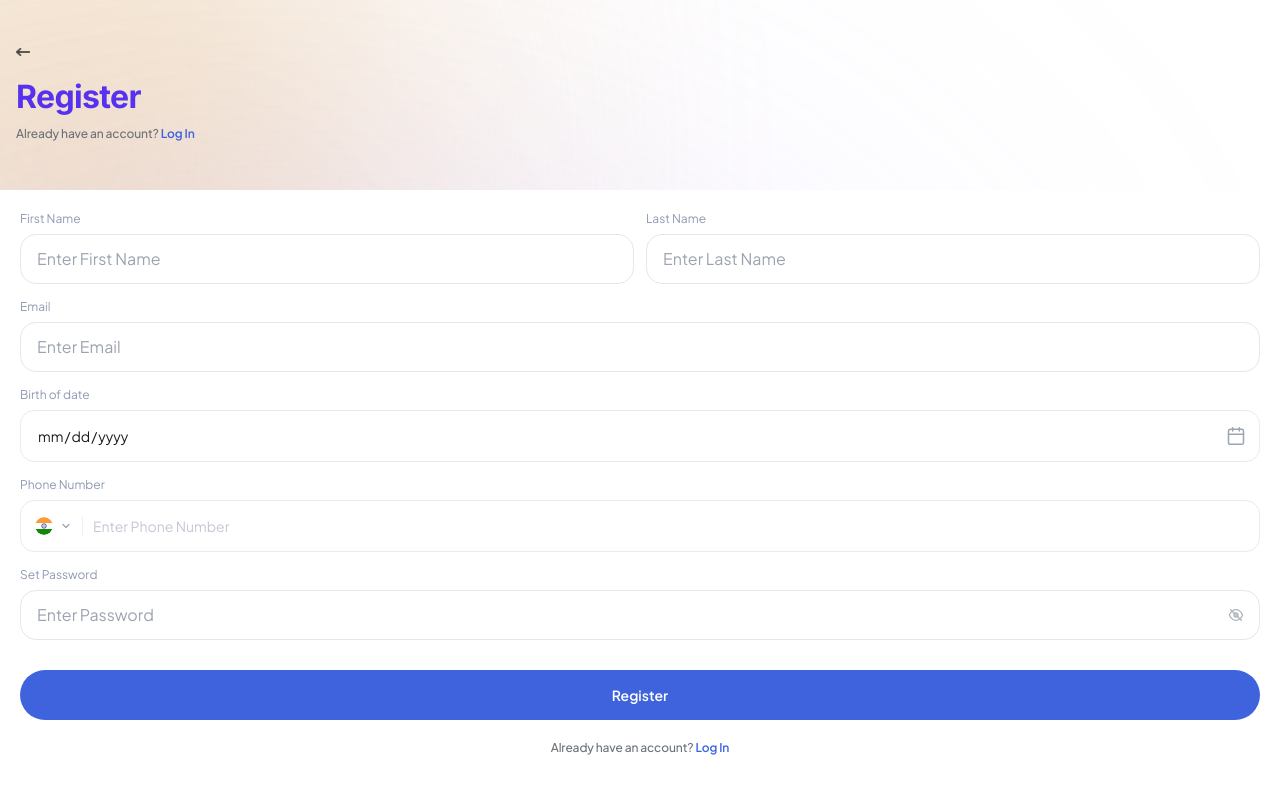
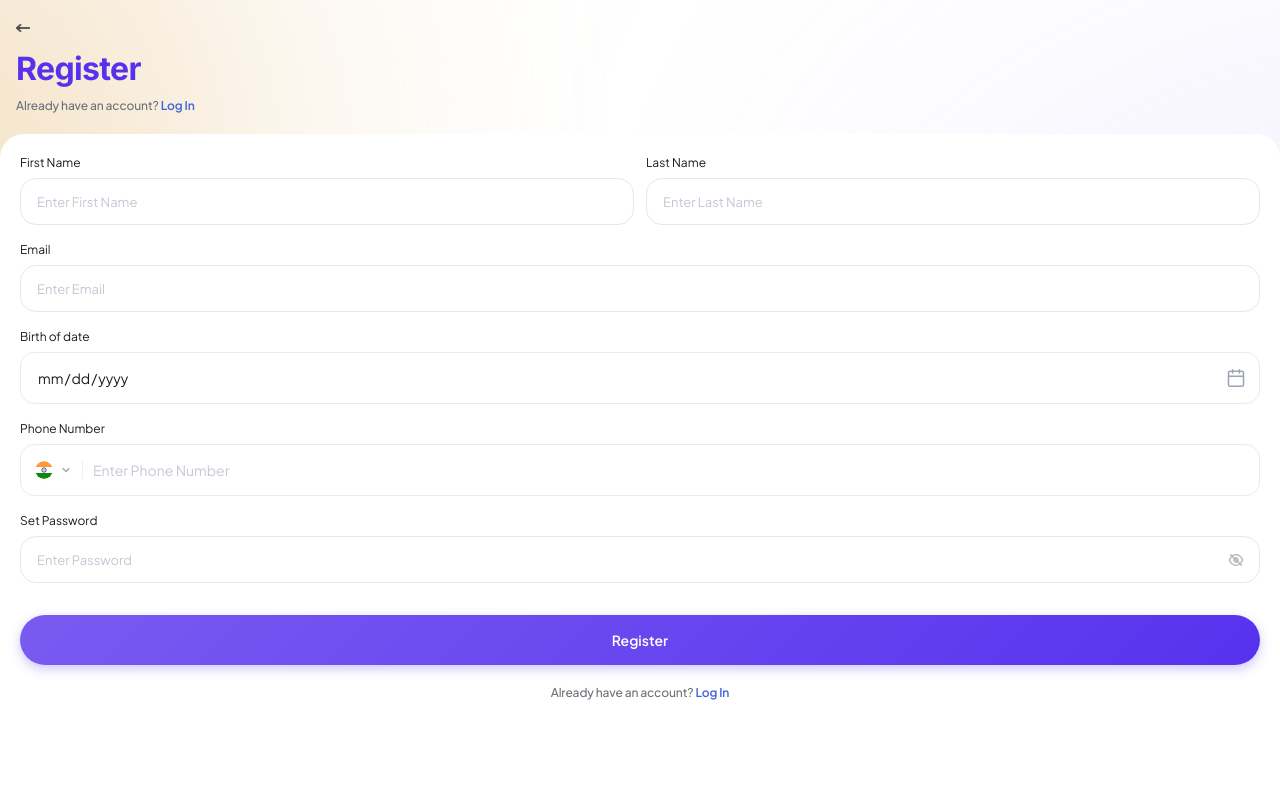
Before and after one commit to shreeram-kaudare-tc/student-kare, an Angular app in the folder student-kare-fe/: page /register in a window 1280 px wide. Shown: the top 794 px of the page. Built offline with nearby package versions, Linux system fonts and the light colour scheme.

Commit message:
ragistaer done

```diff
--- a/student-kare-fe/src/app/components/auth-layout1/auth-layout1.html
+++ b/student-kare-fe/src/app/components/auth-layout1/auth-layout1.html
@@ -2,13 +2,13 @@
 
     <!-- Blur BG (fixed, won't scroll) -->
     <div class="fixed inset-0 z-0 pointer-events-none">
-        <div class="absolute w-[582px] h-[582px] top-[-135px] left-[-223px] bg-[#EBC894]/80 rounded-full blur-[180px]"></div>
-        <div class="absolute w-[934px] h-[934px] top-[405px] left-[-200px] bg-[#B49EF4]/80 rounded-full blur-[250px]"></div>
+        <div class="absolute w-[120vw] h-[120vw] max-w-[582px] max-h-[582px] top-[-15%] left-[-30%] bg-[#EBC894]/80 rounded-full blur-[180px]"></div>
+        <div class="absolute w-[150vw] h-[150vw] max-w-[934px] max-h-[934px] top-[50%] right-[-40%] bg-[#B49EF4]/80 rounded-full blur-[250px]"></div>
     </div>
 
     <!-- Scrollable Content -->
     <div class="relative z-10 h-full overflow-y-auto">
-        <div class="flex items-center justify-center min-h-[100dvh] py-6">
+        <div class="flex items-center justify-center min-h-[100dvh] py-4">
             <ng-content></ng-content>
         </div>
     </div>
--- a/student-kare-fe/src/app/components/button/button.ts
+++ b/student-kare-fe/src/app/components/button/button.ts
@@ -26,7 +26,7 @@ export class Button {
     };
 
     const variants: Record<string, string> = {
-      primary: 'bg-[#3E63DD] text-white hover:bg-blue-700',
+      primary: 'btn-primary-gradient text-white',
       secondary: 'bg-[#22C55E] text-white hover:bg-green-600',
       outline: 'bg-white text-[#3E63DD] border border-[#3E63DD] hover:bg-blue-50',
       ghost: 'text-[#3E63DD] hover:bg-blue-50',
--- a/student-kare-fe/src/app/components/input-field/input-field.html
+++ b/student-kare-fe/src/app/components/input-field/input-field.html
@@ -6,7 +6,7 @@
     @if (icon) {
     <span class="absolute left-3 text-gray-400 text-lg">{{ icon }}</span>
     }
-    <input [type]="inputType" [placeholder]="placeholder" [value]="value" [disabled]="disabled" (input)="onInput($event)" (blur)="onBlur()" [class]="'w-full border rounded-2xl py-3 pr-4 text-gray-800 bg-white focus:outline-none focus:ring-2 focus:ring-orange-400 transition ' + (icon ? 'pl-10' : 'pl-4') + (error ? ' border-red-400' : ' border-gray-200')" />
+    <input [type]="inputType" [placeholder]="placeholder" [value]="value" [disabled]="disabled" (input)="onInput($event)" (blur)="onBlur()" [class]="'w-full border rounded-2xl py-3 pr-4 text-[14px] text-gray-800 placeholder:text-[13px] placeholder:text-[#C4C8D4] bg-white focus:outline-none focus:ring-2 focus:ring-[#3E63DD]/30 transition ' + (icon ? 'pl-10' : 'pl-4') + (error ? ' border-red-400' : ' border-gray-200')" />
     @if (type === 'password') {
     <button type="button" (click)="togglePassword()" class="absolute right-[16px] focus:outline-none flex items-center justify-center w-[16px] h-[16px]">
       @if (!showPassword) {
--- a/student-kare-fe/src/app/pages/login-four/login-four.html
+++ b/student-kare-fe/src/app/pages/login-four/login-four.html
@@ -1,8 +1,8 @@
 <app-auth-layout1>
-    <div class="flex flex-col items-center justify-center   px-4 pb-4">
+    <div class="flex flex-col items-center justify-center w-full px-4 pb-4">
 
         <!-- Card -->
-        <div class="flex flex-col w-full bg-white rounded-[30px] border border-[#E9EAF2] shadow-[0_20px_38px_rgba(24,25,70,0.16)] px-[24px] py-[28px] gap-[28px]">
+        <div class="flex flex-col w-full bg-white rounded-[30px] border border-[#E9EAF2] shadow-[0_20px_38px_rgba(24,25,70,0.16)] px-[20px] py-[24px] gap-[24px]">
 
             <!-- Logo -->
             <div class="flex flex-col items-center">
@@ -25,20 +25,20 @@
             <!-- Toggle: With Vibgyor / Without Vibgyor -->
             <div class="flex items-center justify-between h-[36px] rounded-[7px] gap-[1px] p-[2px] bg-[#F5F6F9] border border-[#F5F6F9] shadow-[inset_0px_3px_6px_0px_rgba(0,0,0,0.02)]">
                 <button (click)="setLoginMode('vibgyor')" [class]="loginMode === 'vibgyor'
-                        ? 'w-[130px] h-[32px] rounded-[7px] bg-white text-[14px] font-medium text-[#232447] text-center'
-                        : 'w-[130px] h-[32px] rounded-[6px] bg-[#F5F6F9] text-[14px] font-medium text-[#7D7D91] text-center'">
+                        ? 'flex-1 h-[32px] rounded-[7px] bg-white text-[14px] font-medium text-[#232447] text-center'
+                        : 'flex-1 h-[32px] rounded-[6px] bg-[#F5F6F9] text-[14px] font-medium text-[#7D7D91] text-center'">
                     With Vibgyor
                 </button>
                 <button (click)="setLoginMode('without')" [class]="loginMode === 'without'
-                        ? 'w-[130px] h-[32px] rounded-[7px] bg-white text-[14px] font-medium text-[#232447] text-center'
-                        : 'w-[130px] h-[32px] rounded-[6px] bg-[#F5F6F9] text-[14px] font-medium text-[#7D7D91] text-center'">
+                        ? 'flex-1 h-[32px] rounded-[7px] bg-white text-[14px] font-medium text-[#232447] text-center'
+                        : 'flex-1 h-[32px] rounded-[6px] bg-[#F5F6F9] text-[14px] font-medium text-[#7D7D91] text-center'">
                     Without Vibgyor
                 </button>
             </div>
 
             <!-- Mobile Number -->
             <div class="flex flex-col gap-[6px]">
-                <label class="block text-[12px] font-normal leading-[18px] text-[#556087]">Mobile Number</label>
+                <label class="block text-[12px] font-normal leading-[18px] text-[#1A1C1E]">Mobile Number</label>
                 <app-input-field type="text" placeholder="Enter your mobile number" [(ngModel)]="mobileNumber" class="w-full">
                 </app-input-field>
             </div>
--- a/student-kare-fe/src/app/pages/register/register.html
+++ b/student-kare-fe/src/app/pages/register/register.html
@@ -1,10 +1,16 @@
-<app-auth-layout1>
+<div class="relative w-full h-[100dvh] overflow-hidden font-jakarta">
 
-    <!-- Content -->
-    <div class="w-full min-w-full h-[100dvh] gap-[24px] overflow-y-auto relative flex flex-col pt-[24px]">
+    <!-- Fixed Blur BG -->
+    <div class="fixed inset-0 z-0 pointer-events-none">
+        <div class="absolute w-[120vw] h-[120vw] max-w-[582px] max-h-[582px] top-[-15%] left-[-30%] bg-[#EBC894]/80 rounded-full blur-[180px]"></div>
+        <div class="absolute w-[120vw] h-[120vw] max-w-[534px] max-h-[534px] top-[40%] right-[-30%] bg-[#B49EF4]/80 rounded-full blur-[250px]"></div>
+    </div>
 
-        <!-- Header Area (with bottom margin to separate from the white card) -->
-        <div class="flex flex-col gap-[20px] mb-[24px]">
+    <!-- Scrollable Content -->
+    <div class="relative z-10 h-full overflow-y-auto flex flex-col">
+
+        <!-- Header Area with BG visible -->
+        <div class="flex flex-col gap-[16px] pt-[24px] pb-[20px] flex-shrink-0">
             <!-- Back Button -->
             <p (click)="goBack()" class="cursor-pointer px-4">
                 <img class="h-[8px] w-[14px]" src="/images/login/back-arrow.png" alt="Back">
@@ -12,23 +18,23 @@
 
             <!-- Title -->
             <div class="flex flex-col px-4 gap-[8px]">
-                <h1 class="font-['Inter'] text-[32px] font-bold leading-[130%] tracking-[-0.02em] text-[#5732EE] align-middle">Register</h1>
-                <p class="text-[12px] leading-[16.8px] text-[#6C7278] font-medium tracking-[-0.01em]">Already have an account?<a (click)="goToLogin()" class="text-[#3E63DD] font-semibold hover:underline cursor-pointer"> Log In </a></p>
+                <h1 class="font-['Inter'] text-[32px] font-bold leading-[130%] tracking-[-0.02em] text-[#5732EE]">Register</h1>
+                <p class="text-[12px] leading-[16.8px] text-[#6C7278] font-medium tracking-[-0.01em]">Already have an account? <a (click)="goToLogin()" class="text-[#3E63DD] font-semibold hover:underline cursor-pointer">Log In</a></p>
             </div>
         </div>
 
-        <!-- Form Card (flex-1 makes it push to the very bottom, creating the solid white area) -->
-        <div class="bg-white flex-1 w-full flex flex-col p-[20px] pb-[32px] gap-[14px]">
+        <!-- Form Card (white area) -->
+        <div class="bg-white flex-1 w-full flex flex-col p-[20px] pb-[32px] gap-[16px] rounded-t-[24px]">
 
             <!-- First Name + Last Name -->
             <div class="flex gap-[12px]">
                 <div class="flex flex-col gap-[6px] flex-1">
-                    <label class="text-[12px] font-normal leading-[18px] text-[#8F99B3]">First Name</label>
+                    <label class="text-[12px] font-normal leading-[18px] text-[#1A1C1E]">First Name</label>
                     <app-input-field type="text" placeholder="Enter First Name" [(ngModel)]="firstName" class="w-full">
                     </app-input-field>
                 </div>
                 <div class="flex flex-col gap-[6px] flex-1">
-                    <label class="text-[12px] font-normal leading-[18px] text-[#8F99B3]">Last Name</label>
+                    <label class="text-[12px] font-normal leading-[18px] text-[#1A1C1E]">Last Name</label>
                     <app-input-field type="text" placeholder="Enter Last Name" [(ngModel)]="lastName" class="w-full">
                     </app-input-field>
                 </div>
@@ -36,13 +42,14 @@
 
             <!-- Email -->
             <div class="flex flex-col gap-[6px]">
-                <label class="text-[12px] font-normal leading-[18px] text-[#8F99B3]">Email</label>
+                <label class="text-[12px] font-normal leading-[18px] text-[#1A1C1E]">Email</label>
                 <app-input-field type="email" placeholder="Enter Email" [(ngModel)]="email" class="w-full">
                 </app-input-field>
             </div>
 
+            <!-- Birth of date -->
             <div class="flex flex-col gap-[6px]">
-                <label class="text-[12px] font-normal leading-[18px] text-[#8F99B3]">Birth of date</label>
+                <label class="text-[12px] font-normal leading-[18px] text-[#1A1C1E]">Birth of date</label>
                 <div class="relative flex items-center" (click)="birthDateInput.showPicker()">
                     <input #birthDateInput type="date" [(ngModel)]="birthDate" placeholder="Enter Birth Date" class="w-full h-[52px] border border-[#E9EAF2] rounded-[14px] pl-[16px] pr-[48px] text-[14px] text-[#1A1C1E] bg-white focus:outline-none focus:ring-2 focus:ring-[#3E63DD]/30 placeholder:text-[#C4C8D4]" />
                     <span class="absolute right-[14px] text-[#9BA4B5] cursor-pointer">
@@ -58,7 +65,7 @@
 
             <!-- Phone Number -->
             <div class="flex flex-col gap-[6px]">
-                <label class="text-[12px] font-normal leading-[18px] text-[#8F99B3]">Phone Number</label>
+                <label class="text-[12px] font-normal leading-[18px] text-[#1A1C1E]">Phone Number</label>
                 <div class="flex items-center h-[52px] border border-[#E9EAF2] rounded-[14px] bg-white px-[14px] gap-[10px]">
                     <!-- Flag + Dropdown -->
                     <div class="flex items-center gap-[7px] pr-[10px] border-r border-[#EDF1F3] flex-shrink-0">
@@ -85,7 +92,7 @@
 
             <!-- Set Password -->
             <div class="flex flex-col gap-[6px]">
-                <label class="text-[12px] font-normal leading-[18px] text-[#8F99B3]">Set Password</label>
+                <label class="text-[12px] font-normal leading-[18px] text-[#1A1C1E]">Set Password</label>
                 <div class="relative flex items-center">
                     <app-input-field type="password" placeholder="Enter Password" [(ngModel)]="password" class="w-full">
                     </app-input-field>
@@ -105,4 +112,5 @@
 
         </div>
     </div>
-</app-auth-layout1>
+
+</div>
--- a/student-kare-fe/src/app/pages/register/register.ts
+++ b/student-kare-fe/src/app/pages/register/register.ts
@@ -4,11 +4,9 @@ import { FormsModule } from '@angular/forms';
 import { Router } from '@angular/router';
 import { InputField } from '../../components/input-field/input-field';
 import { Button } from '../../components/button/button';
-import { AuthLayout1 } from '../../components/auth-layout1/auth-layout1';
-
 @Component({
   selector: 'app-register',
-  imports: [CommonModule, FormsModule,AuthLayout1, InputField, Button],
+  imports: [CommonModule, FormsModule, InputField, Button],
   templateUrl: './register.html',
   styleUrl: './register.css',
 })
--- a/student-kare-fe/src/styles.css
+++ b/student-kare-fe/src/styles.css
@@ -17,3 +17,8 @@ html, body {
   width: 100%;
   overflow: hidden;
 }
+
+.btn-primary-gradient {
+  background: linear-gradient(135deg, #795BF1 0%, #5732EE 100%);
+  box-shadow: 0px 4px 12px rgba(87, 50, 238, 0.28);
+}
```
Also changed, not shown: student-kare-fe/src/app/pages/login-three/login-three.html (+8 -10 lines).
